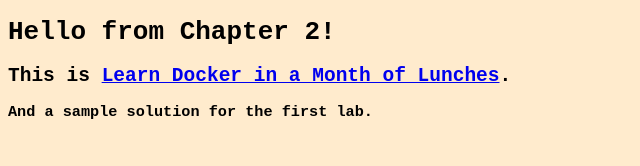
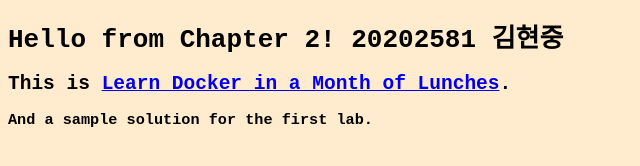
Before and after one commit to hy2oning/Docker-lab, a plain HTML site: page index.html in a window 1280 px wide. Shown: the whole page, without its empty margins (0-640 px from the left). Drawn offline with Linux system fonts and the light colour scheme.

Commit message:
Update index.html

```diff
--- a/index.html
+++ b/index.html
@@ -2,7 +2,7 @@
 <html>
     <body style="background-color: blanchedalmond; font-family: monospace">
         <h1>
-            Hello from Chapter 2!
+            Hello from Chapter 2! 20202581 김현중
         </h1>
         <h2>
             This is <a href="https://www.manning.com/books/learn-docker-in-a-month-of-lunches">Learn Docker in a Month of Lunches</a>.
```
